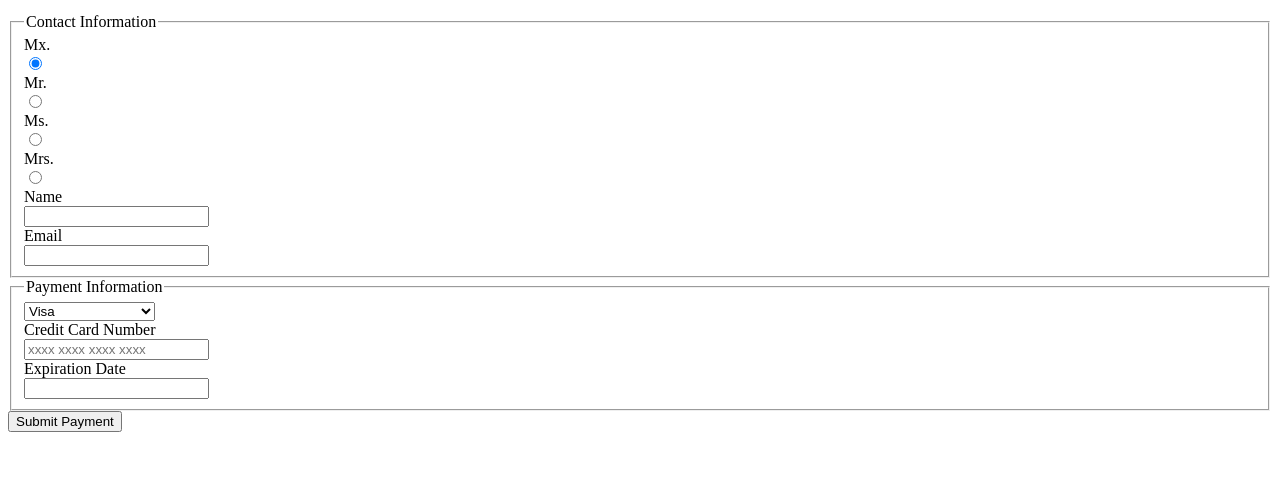
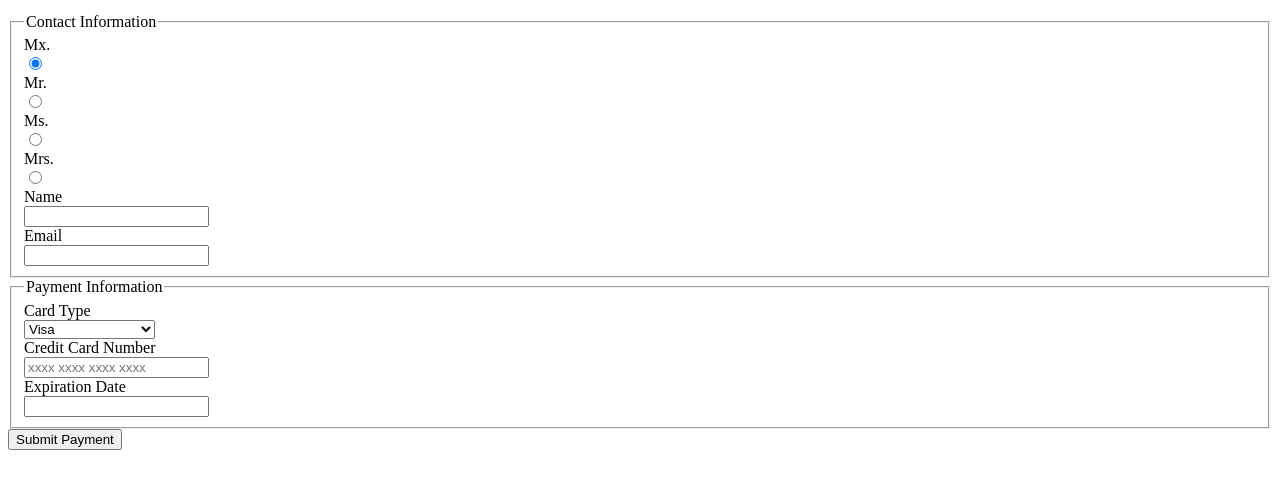
Before and after one commit to 10-6-pursuit/lab-intro-to-forms, a website: page index.html in a window 1280 px wide. Shown: the part 101-590 px from the top of the page. Drawn offline with Linux system fonts and the light colour scheme.

Commit message:
LightHouse Audit Complete - 100% Achieved

```diff
--- a/index.html
+++ b/index.html
@@ -4,6 +4,7 @@
     <meta charset="UTF-8">
     <meta name="viewport" content="width=device-width, initial-scale=1.0">
     <title>Payment Form</title>
+    <meta name="description" content="Please input your payment information, name, and email address. Written by Patrick R Rogers 10.6 NW for Module 2 Pursuit">
 </head>
 <body>
     <h1>Payment Form</h1>
@@ -38,12 +39,15 @@
         </fieldset>
         <fieldset>
             <legend>Payment Information</legend>
+            <label for="creditCardType">Card Type
+                <br>
                 <select name="creditCardType" id="creditCardType">
                     <option value="visa">Visa</option>
                     <option value="mastercard">Mastercard</option>
                     <option value="american-express">American Express</option>
                     <option value="discover">Discover</option>
                 </select>
+            </label>
             <br>
             <label for="creditCardNumber">Credit Card Number
                 <br>
```
Also changed, not shown: 1 other file. Lines whose indentation alone changed are shown as unchanged.
